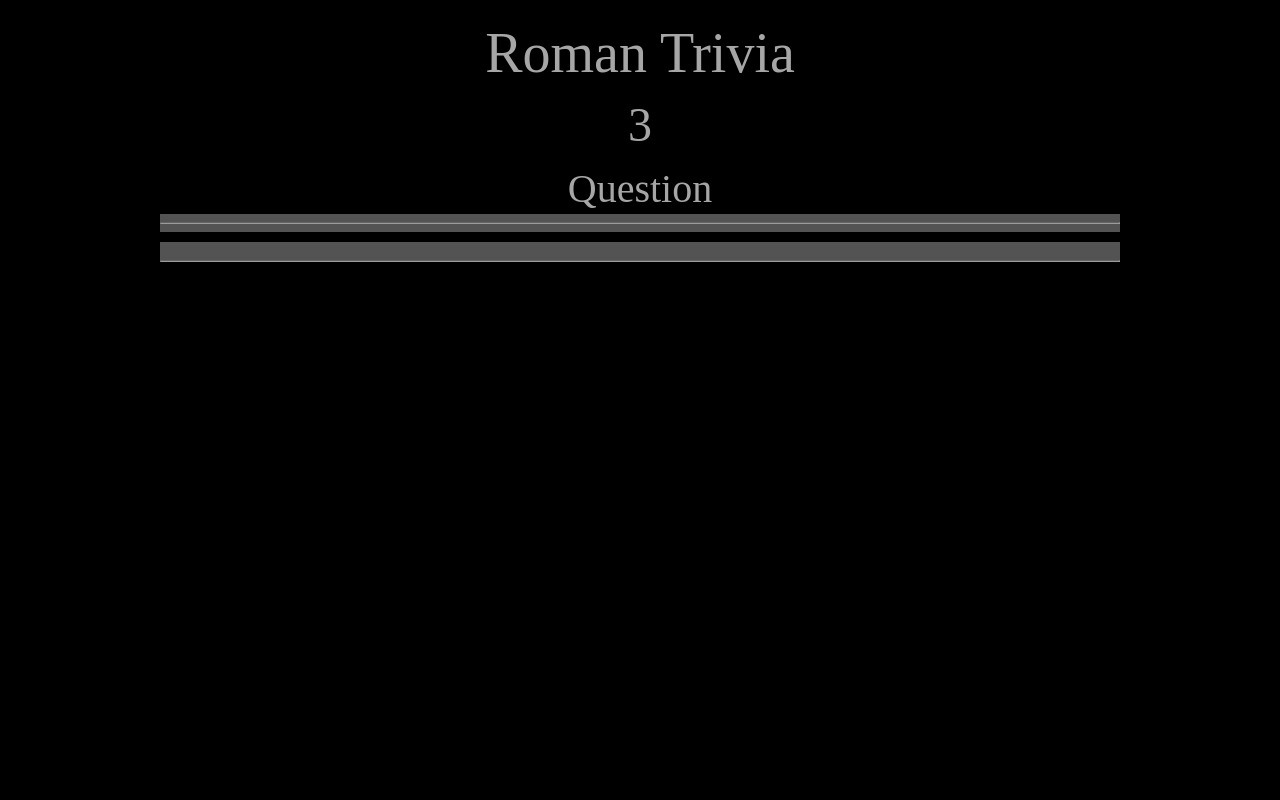
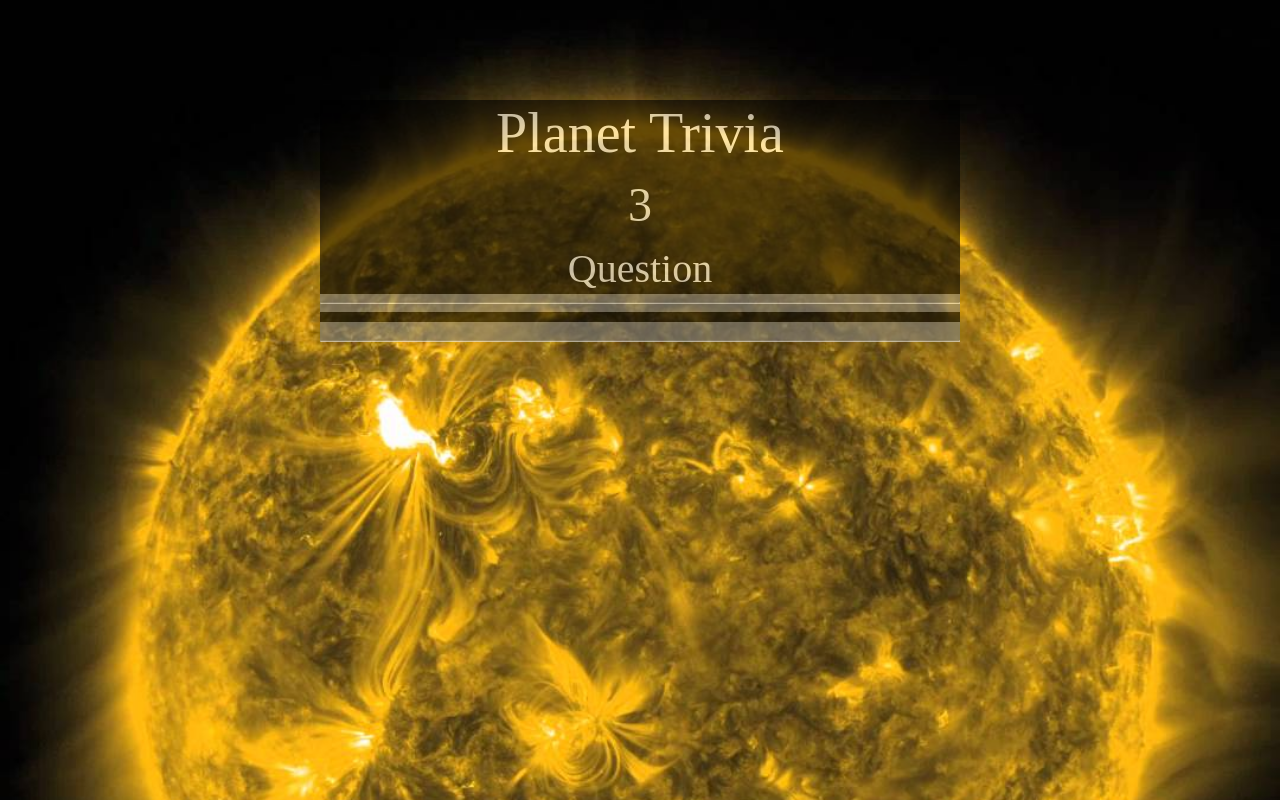
Before and after one commit to Dshollings/TriviaGame, a plain HTML site: page index.html in a window 1280 px wide. Both pictures are taken after a click on the button "Start". Drawn offline with nearby package versions, Linux system fonts and the light colour scheme.

Commit message:
solar system theme

```diff
--- a/assets/css/style.css
+++ b/assets/css/style.css
@@ -1,9 +1,11 @@
 body {
-	 /*figure this out*/
-	/*background-image: url(../assets/images/"rome-background.jpg");*/
-	background-color: black;
+
+	background-image: url("../../assets/images/Sun.jpg");
+    background-color: black;
+    background-size: 100%;
 	text-align: center;
 }
+
 h1 {
 	font-size: 3.5em;
 	padding-top: 5px;
@@ -19,13 +21,13 @@ h1 {
 }
 
 #gamebox {
-	margin-top: 20px;
+	margin-top: 100px;
 	margin-bottom: 20px;
-	max-width: 960px;
+	width: 50%;
 	background-color: grey;
 	margin-right: auto;
 	margin-left: auto;
-	opacity: 65%;
+	opacity: .6;
 }
 
 #title {
@@ -33,8 +35,10 @@ h1 {
 	color: white;
 }
 
-#button {
+button {
 	text-align: center;
+	width: 100%;
+	font-size: 2em;
 }
 
 #timer {
@@ -54,6 +58,11 @@ h1 {
 	padding-bottom: 5px;
 	font-size: 2.5em;
 }
+
+/*#bottom {
+	width: 50%;
+	margin: auto;
+}*/
 
 #abox {
 	background-color: black;
--- a/assets/javascript/app.js
+++ b/assets/javascript/app.js
@@ -1,34 +1,34 @@
 
 var qa = [
 		{
-			question: "Who was the father of Romulus and Remus?",
+			question: "Which planet is home to volcano Olympus Mons, three times as tall as Mt. Everest?",
 			correct: "Mars",
-			inco: ["King Numitor", "Jupiter", "A wolf"],
-			pic: "#",
+			inco: ["Mercury", "Venus", "Earth", "Jupiter", "Saturn", "Uranus", "Neptune", "Pluto"],
+			pic: "assets/images/mars.jpg",
 		},
 		{
-			question: "Which was the first Roman road / where did it run?",
-			correct: "Via Appia",
-			inco: ["Via Flaminia", "Via Egnatia", "Via Valeria"],
-			pic: "#",
+			question: "Which is the largest planet?",
+			correct: "Jupiter",
+			inco: ["Mercury", "Venus", "Earth", "Mars", "Saturn", "Uranus", "Neptune", "Pluto"],
+			pic: "assets/images/jupiter.jpg",
 		},
 		{
-			question: "Which enemy city did the Romans plough with salt?",
-			correct: "None",
-			inco: ["Carthage", "Corinth", "Syracuse"],
-			pic: "#",
+			question: "Which planet was kicked out of the planet club in 2006?",
+			correct: "Pluto",
+			inco: ["Mercury", "Venus", "Earth", "Mars", "Jupiter", "Saturn", "Uranus", "Neptune"],
+			pic: "assets/images/pluto.jpg",
 		},
 		{
-			question: "Which of the following did not defeat Mithridates VI of Pontus?",
-			correct: "Marius",
-			inco: ["Sulla", "Lucullus", "Pompey"],
-			pic: "#",
+			question: "Which planet is closest to the Sun?",
+			correct: "Mercury",
+			inco: ["Venus", "Earth", "Mars", "Jupiter", "Uranus", "Saturn", "Neptune", "Pluto"],
+			pic: "assets/images/mercury.jpg",
 		},
 		{
-			question: "How many times was Rome sacked in antiquity?",
-			correct: "Three or Four",
-			inco: ["One", "Two", "Six"],
-			pic: "#",
+			question: "Titan is the largest moon of which planet?",
+			correct: "Saturn",
+			inco: ["Mercury", "Venus", "Earth", "Mars", "Jupiter", "Uranus", "Neptune", "Pluto"],
+			pic: "assets/images/saturn.jpg",
 		}
 
 ]
@@ -65,13 +65,13 @@ $("#start").on("click", function(){
       else {
     		time = 10;
     	}
-
     }
     function showA(){
       $("#answers").css("visibility", "hidden");
       stop();
       //switches to wait state
       wq = 0;
+      $("body").css("background-image", "url("+qa[rounds].pic+")");
       $("#question").append("The Answer Was: " + qa[rounds].correct);
       rounds++;
       if (rounds >= qa.length) {
@@ -102,7 +102,12 @@ $("#start").on("click", function(){
     }
 
     function decrement() {
-
+      // click to skip wait timer
+      if(wq === 0){
+        $(document).click(function() {
+          time = 1;
+        });
+      }
       //  Decrease time by one.
       time -= 1;
 
@@ -138,21 +143,15 @@ $("#start").on("click", function(){
 
 		$("#answers").empty();
 		$("#answers").css("visibility", "visible")
-    	var rando = Math.floor((Math.random()*3)+1);
+    	var rando = Math.floor((Math.random()*5)+1);
       console.log(rando);
-    	for (var i = 0; i < 3; i++){
+    	for (var i = 0; i < 5; i++){
     	      	$("#answers").append("<li class='answer'>" + qa[rounds].inco[i] + "</li>");
     	}
     	// is there a better way to randomly insert a list item,
       // insertAfter = never zero position
-    	// if (rando > 0){
         $("<li class='answer' id= 'corA'>" + qa[rounds].correct + "</li>").
         insertAfter($("#answers li:nth-child("+rando+")"));
-      // }
-      // else {
-      //    $("<li class='answer' id= 'corA'>" + qa[rounds].correct + "</li>").
-      //   insertBefore($("#answers li:nth-child("+rando+")"));
-      // }
 
     	countDown();
 
--- a/index.html
+++ b/index.html
@@ -16,7 +16,7 @@
 
   <body>
     <section id="gamebox">
-      <h1 id="title">Roman Trivia</h1>
+      <h1 id="title">Planet Trivia</h1>
       <!-- timer -->
       <section id= "top">
         <button id="start">Start</button>
```
Also changed, not shown: assets/images/Sun.jpg (added), assets/images/earth.jpg (added), assets/images/jupiter.jpg (added), assets/images/mars.jpg (added), assets/images/mercury.jpg (added), assets/images/neptune.jpg (added), assets/images/pluto.jpg (added), assets/images/rome-background.jpg (deleted), assets/images/saturn.jpg (added), assets/images/uranus.jpg (added), assets/images/venus.png (added).
